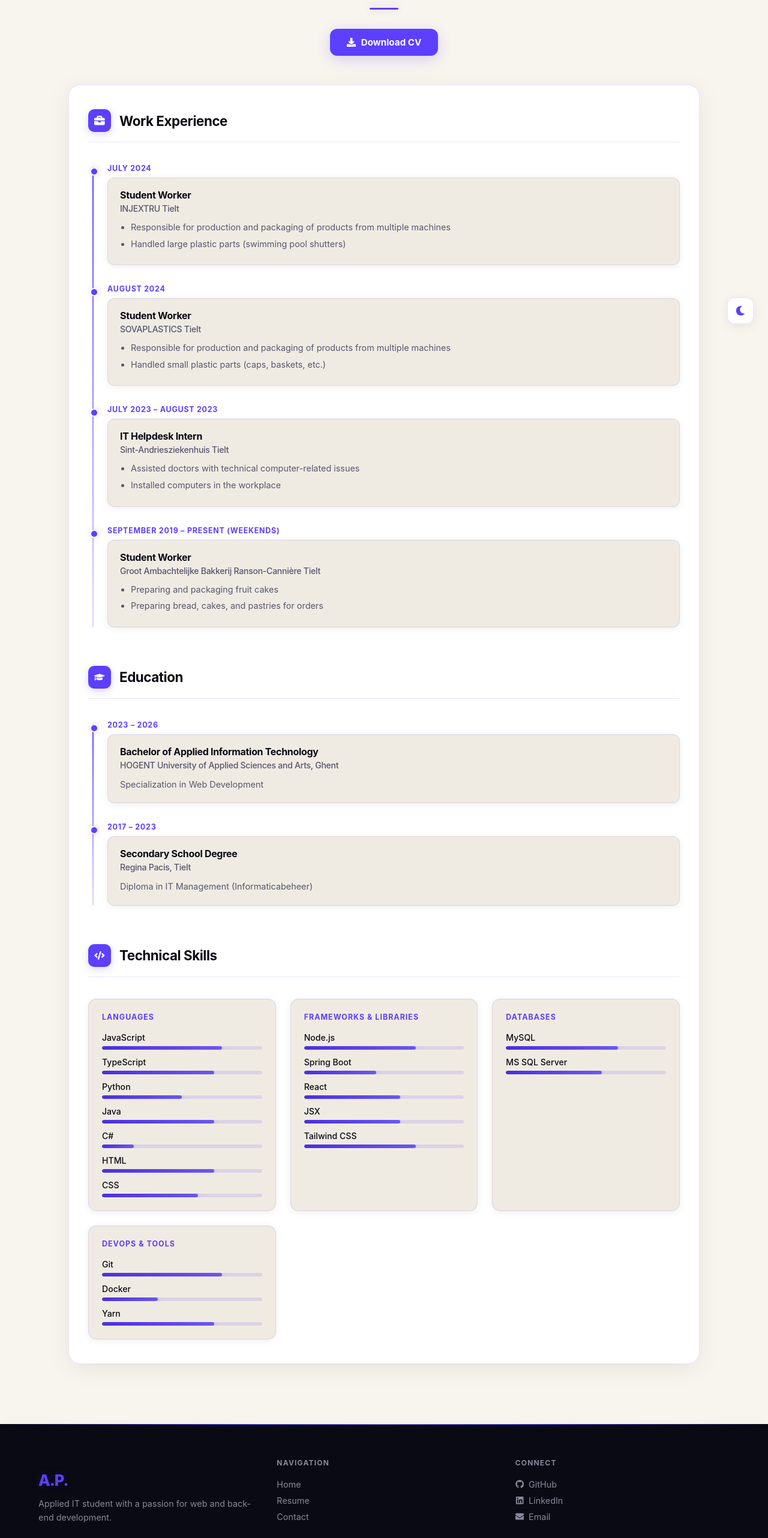
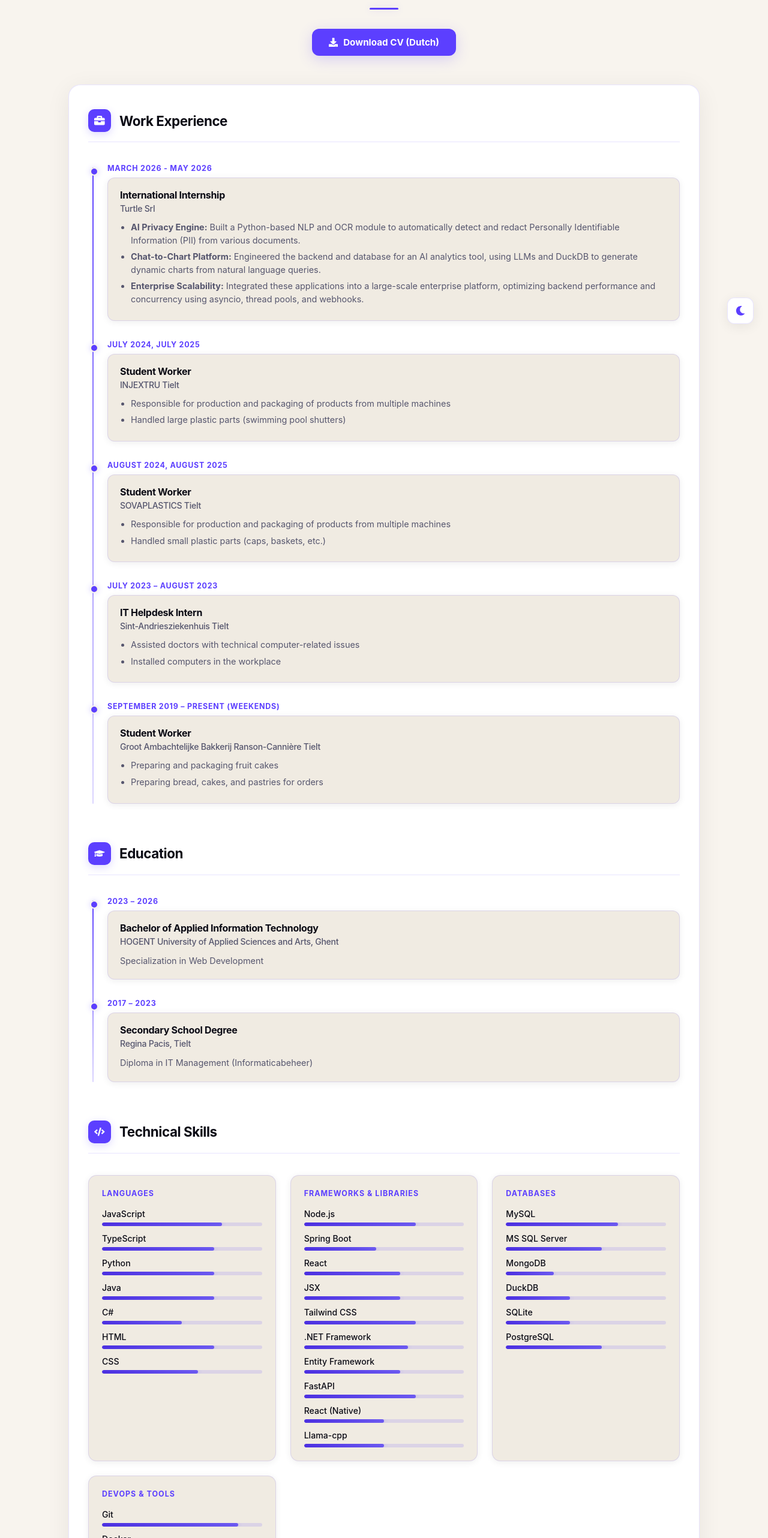
Before and after one commit to alexandru-poenaru/portfolio, a React (Create React App) app: page /resume in a window 1280 px wide. Shown: the part 236-2800 px from the top of the page at 60% size. Built offline with nearby package versions, Linux system fonts and the light colour scheme.

Commit message:
Update info may 2026

```diff
--- a/src/pages/HomePage.jsx
+++ b/src/pages/HomePage.jsx
@@ -259,7 +259,7 @@ const HomePage = () => {
                   Production KPI Dashboard with machine maintenance overview. React + Node.js + TypeScript + Java (WIP).
                 </ProjectDescription>
                 <ProjectButton as="span" $disabled>
-                  WIP
+                  Unavailable
                 </ProjectButton>
               </ProjectContent>
             </ProjectCard>
--- a/src/pages/ResumePage.jsx
+++ b/src/pages/ResumePage.jsx
@@ -43,7 +43,7 @@ const ResumePage = () => {
 
       <DownloadButtonContainer>
         <DownloadButton href={resumePdf} target="_blank" rel="noopener noreferrer" download="CV_Alexandru_Poenaru.pdf">
-          <FaDownload /> Download CV
+          <FaDownload /> Download CV (Dutch)
         </DownloadButton>
       </DownloadButtonContainer>
 
@@ -55,9 +55,24 @@ const ResumePage = () => {
           </SectionHeader>
 
           <Timeline>
+
             <TimelineItem className="animate-on-scroll">
               <TimelineDot />
-              <TimelineDate>July 2024</TimelineDate>
+              <TimelineDate>March 2026 - May 2026</TimelineDate>
+              <TimelineCard>
+                <h3>International Internship</h3>
+                <h4>Turtle Srl</h4>
+                <ul>
+                  <li><b>AI Privacy Engine:</b> Built a Python-based NLP and OCR module to automatically detect and redact Personally Identifiable Information (PII) from various documents.</li>
+                  <li><b>Chat-to-Chart Platform:</b> Engineered the backend and database for an AI analytics tool, using LLMs and DuckDB to generate dynamic charts from natural language queries.</li>
+                  <li><b>Enterprise Scalability:</b> Integrated these applications into a large-scale enterprise platform, optimizing backend performance and concurrency using asyncio, thread pools, and webhooks.</li>
+                </ul>
+              </TimelineCard>
+            </TimelineItem>
+
+            <TimelineItem className="animate-on-scroll">
+              <TimelineDot />
+              <TimelineDate>July 2024, July 2025</TimelineDate>
               <TimelineCard>
                 <h3>Student Worker</h3>
                 <h4>INJEXTRU Tielt</h4>
@@ -70,7 +85,7 @@ const ResumePage = () => {
 
             <TimelineItem className="animate-on-scroll">
               <TimelineDot />
-              <TimelineDate>August 2024</TimelineDate>
+              <TimelineDate>August 2024, August 2025</TimelineDate>
               <TimelineCard>
                 <h3>Student Worker</h3>
                 <h4>SOVAPLASTICS Tielt</h4>
@@ -150,9 +165,9 @@ const ResumePage = () => {
               <SkillList>
                 <SkillItem><SkillName>JavaScript</SkillName><SkillBar><SkillProgress $width={75} $visible={barsVisible} /></SkillBar></SkillItem>
                 <SkillItem><SkillName>TypeScript</SkillName><SkillBar><SkillProgress $width={70} $visible={barsVisible} /></SkillBar></SkillItem>
-                <SkillItem><SkillName>Python</SkillName><SkillBar><SkillProgress $width={50} $visible={barsVisible} /></SkillBar></SkillItem>
+                <SkillItem><SkillName>Python</SkillName><SkillBar><SkillProgress $width={70} $visible={barsVisible} /></SkillBar></SkillItem>
                 <SkillItem><SkillName>Java</SkillName><SkillBar><SkillProgress $width={70} $visible={barsVisible} /></SkillBar></SkillItem>
-                <SkillItem><SkillName>C#</SkillName><SkillBar><SkillProgress $width={20} $visible={barsVisible} /></SkillBar></SkillItem>
+                <SkillItem><SkillName>C#</SkillName><SkillBar><SkillProgress $width={50} $visible={barsVisible} /></SkillBar></SkillItem>
                 <SkillItem><SkillName>HTML</SkillName><SkillBar><SkillProgress $width={70} $visible={barsVisible} /></SkillBar></SkillItem>
                 <SkillItem><SkillName>CSS</SkillName><SkillBar><SkillProgress $width={60} $visible={barsVisible} /></SkillBar></SkillItem>
               </SkillList>
@@ -166,6 +181,11 @@ const ResumePage = () => {
                 <SkillItem><SkillName>React</SkillName><SkillBar><SkillProgress $width={60} $visible={barsVisible} /></SkillBar></SkillItem>
                 <SkillItem><SkillName>JSX</SkillName><SkillBar><SkillProgress $width={60} $visible={barsVisible} /></SkillBar></SkillItem>
                 <SkillItem><SkillName>Tailwind CSS</SkillName><SkillBar><SkillProgress $width={70} $visible={barsVisible} /></SkillBar></SkillItem>
+                <SkillItem><SkillName>.NET Framework</SkillName><SkillBar><SkillProgress $width={65} $visible={barsVisible} /></SkillBar></SkillItem>
+                <SkillItem><SkillName>Entity Framework</SkillName><SkillBar><SkillProgress $width={60} $visible={barsVisible} /></SkillBar></SkillItem>
+                <SkillItem><SkillName>FastAPI</SkillName><SkillBar><SkillProgress $width={70} $visible={barsVisible} /></SkillBar></SkillItem>
+                <SkillItem><SkillName>React (Native)</SkillName><SkillBar><SkillProgress $width={50} $visible={barsVisible} /></SkillBar></SkillItem>
+                <SkillItem><SkillName>Llama-cpp</SkillName><SkillBar><SkillProgress $width={50} $visible={barsVisible} /></SkillBar></SkillItem>
               </SkillList>
             </SkillCategory>
 
@@ -174,15 +194,19 @@ const ResumePage = () => {
               <SkillList>
                 <SkillItem><SkillName>MySQL</SkillName><SkillBar><SkillProgress $width={70} $visible={barsVisible} /></SkillBar></SkillItem>
                 <SkillItem><SkillName>MS SQL Server</SkillName><SkillBar><SkillProgress $width={60} $visible={barsVisible} /></SkillBar></SkillItem>
+                <SkillItem><SkillName>MongoDB</SkillName><SkillBar><SkillProgress $width={30} $visible={barsVisible} /></SkillBar></SkillItem>
+                <SkillItem><SkillName>DuckDB</SkillName><SkillBar><SkillProgress $width={40} $visible={barsVisible} /></SkillBar></SkillItem>
+                <SkillItem><SkillName>SQLite</SkillName><SkillBar><SkillProgress $width={40} $visible={barsVisible} /></SkillBar></SkillItem>
+                <SkillItem><SkillName>PostgreSQL</SkillName><SkillBar><SkillProgress $width={60} $visible={barsVisible} /></SkillBar></SkillItem>
               </SkillList>
             </SkillCategory>
 
             <SkillCategory className="animate-on-scroll">
               <h3>DevOps & Tools</h3>
               <SkillList>
-                <SkillItem><SkillName>Git</SkillName><SkillBar><SkillProgress $width={75} $visible={barsVisible} /></SkillBar></SkillItem>
-                <SkillItem><SkillName>Docker</SkillName><SkillBar><SkillProgress $width={35} $visible={barsVisible} /></SkillBar></SkillItem>
-                <SkillItem><SkillName>Yarn</SkillName><SkillBar><SkillProgress $width={70} $visible={barsVisible} /></SkillBar></SkillItem>
+                <SkillItem><SkillName>Git</SkillName><SkillBar><SkillProgress $width={85} $visible={barsVisible} /></SkillBar></SkillItem>
+                <SkillItem><SkillName>Docker</SkillName><SkillBar><SkillProgress $width={60} $visible={barsVisible} /></SkillBar></SkillItem>
+                <SkillItem><SkillName>Yarn</SkillName><SkillBar><SkillProgress $width={60} $visible={barsVisible} /></SkillBar></SkillItem>
               </SkillList>
             </SkillCategory>
           </SkillsGrid>
```
Also changed, not shown: 2 other files (tests, documents, lock files or other folders).
